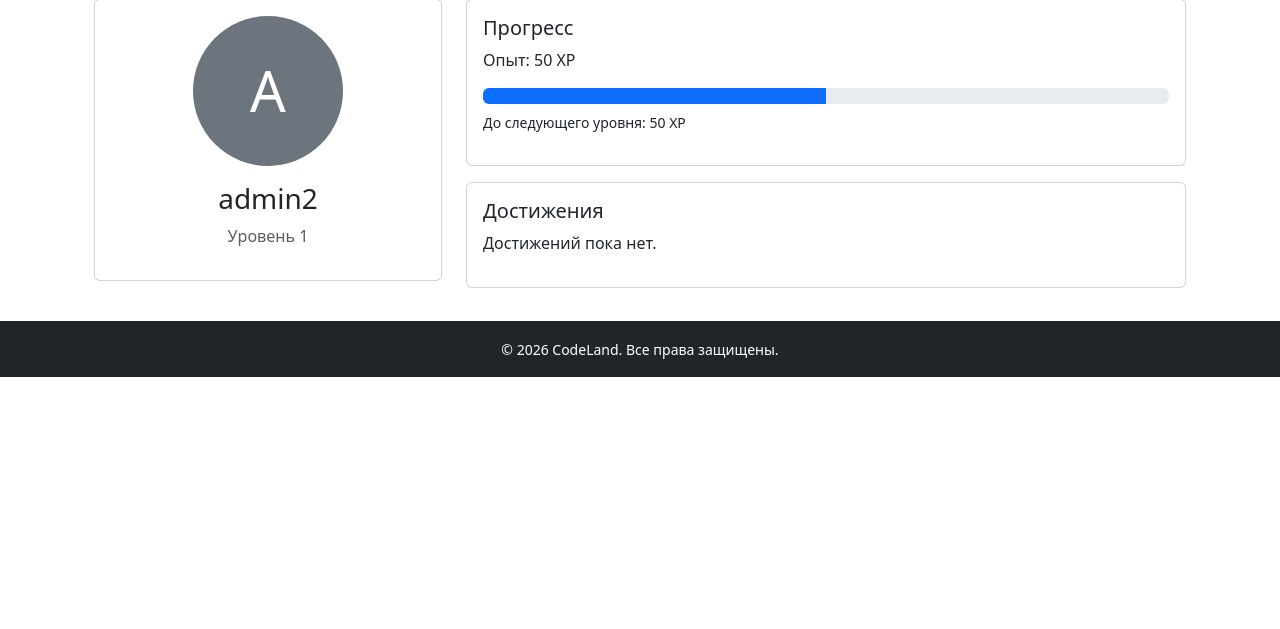
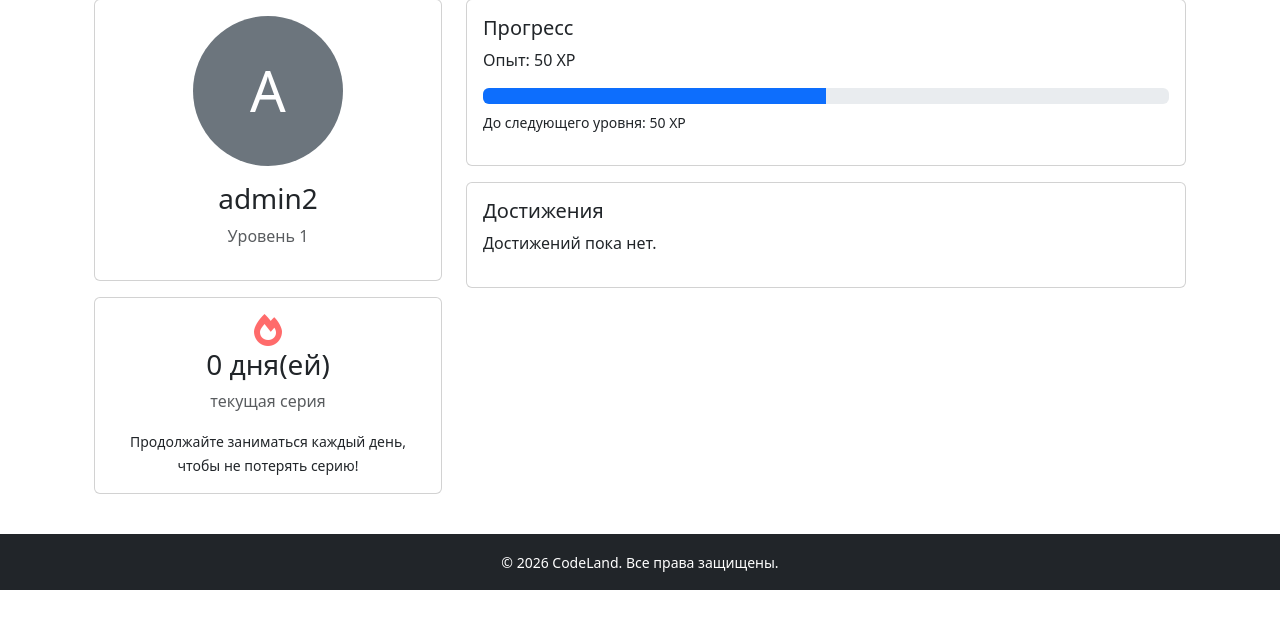
Before and after one commit to Nitor112221/HackathonOrenIT, a Django app: page /users/profile/ in a window 1280 px wide. Shown: the part 81-710 px from the top of the page. Run offline with Django 5.2, Linux system fonts and the light colour scheme; a user stored in the database is signed in; data comes from the database, SQL or seed files in the repository; data that the repository does not hold is empty; some libraries are stand-ins or nearby versions.

Commit message:
feat
- add strike

```diff
--- a/hackathon/core/tasks.py
+++ b/hackathon/core/tasks.py
@@ -121,6 +121,7 @@ def run_user_code_in_docker(
                 progress.completed_at = timezone.now()
                 progress.save()
                 user.profile.total_xp += fragment.xp_reward
+                user.profile.update_streak()
                 user.profile.save()
 
                 lesson = fragment.lesson
--- a/hackathon/courses/views.py
+++ b/hackathon/courses/views.py
@@ -98,10 +98,12 @@ def complete_fragment(request, fragment_id):
         fragment=fragment,
     )
     if not progress.completed:
+
         progress.completed = True
         progress.completed_at = timezone.now()
         progress.save()
         request.user.profile.total_xp += fragment.xp_reward
+        request.user.profile.update_streak()
         request.user.profile.save()
 
         lesson = fragment.lesson
@@ -199,6 +201,7 @@ def submit_task(request, fragment_id):
             progress.completed_at = timezone.now()
             progress.save()
             user.profile.total_xp += fragment.xp_reward
+            user.profile.update_streak()
             user.profile.save()
 
             lesson = fragment.lesson
--- a/hackathon/templates/users/profile.html
+++ b/hackathon/templates/users/profile.html
@@ -19,6 +19,16 @@
                     {% endif %}
                     <h3 class="mt-3">{{ profile_user.username }}</h3>
                     <p class="text-muted">Уровень {{ level }}</p>
+                </div>
+            </div>
+            <div class="card mb-3">
+                <div class="card-body text-center">
+                    <div class="streak-icon">
+                        <i class="fas fa-fire" style="font-size: 2rem; color: #ff6b6b;"></i>
+                    </div>
+                    <h3>{{ profile.current_streak }} дня(ей)</h3>
+                    <p class="text-muted">текущая серия</p>
+                    <small>Продолжайте заниматься каждый день, чтобы не потерять серию!</small>
                 </div>
             </div>
         </div>
--- a/hackathon/users/models.py
+++ b/hackathon/users/models.py
@@ -5,6 +5,7 @@ from django.contrib.auth.models import User as AuthUser
 from django.core.exceptions import ValidationError
 from django.db.models.signals import post_save, pre_save
 from django.dispatch import receiver
+from django.utils import timezone
 
 if 'makemigrations' not in sys.argv and 'migrate' not in sys.argv:
     AuthUser._meta.get_field('email')._unique = True
@@ -23,6 +24,23 @@ class Profile(django.db.models.Model):
     )
 
     total_xp = django.db.models.IntegerField(default=0, verbose_name='всего опыта')
+
+    last_activity_date = django.db.models.DateField(null=True, blank=True)
+    current_streak = django.db.models.IntegerField(default=0)
+
+    def update_streak(self):
+        """Обновляет серию активных дней"""
+        today = timezone.now().date()
+        if self.last_activity_date == today:
+            # Уже обновлено сегодня, ничего не меняем
+            return
+        if self.last_activity_date == today - timezone.timedelta(days=1):
+            # Продолжаем серию
+            self.current_streak += 1
+        else:
+            self.current_streak = 1
+        self.last_activity_date = today
+        self.save()
 
     def get_level(self):
         return self.total_xp // 100 + 1
--- a/ui/profile.html
+++ b/ui/profile.html
@@ -35,7 +35,6 @@
             <span>{{ xp_to_next_level }} XP осталось</span>
         </div>
     </div>
-
     <div class="achievements-board">
         <h2> Доска достижений</h2>
 
```
Also changed, not shown: hackathon/users/migrations/0003_profile_current_streak_profile_last_activity_date.py (added).
